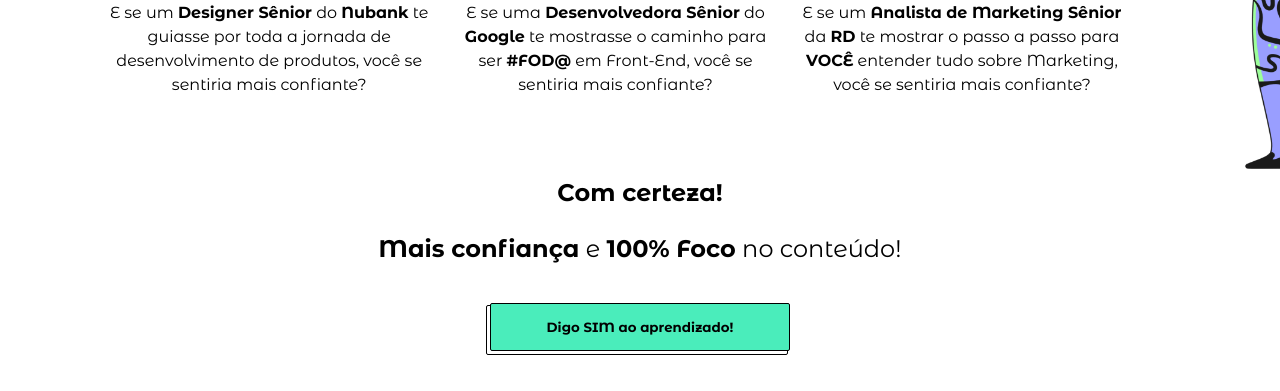
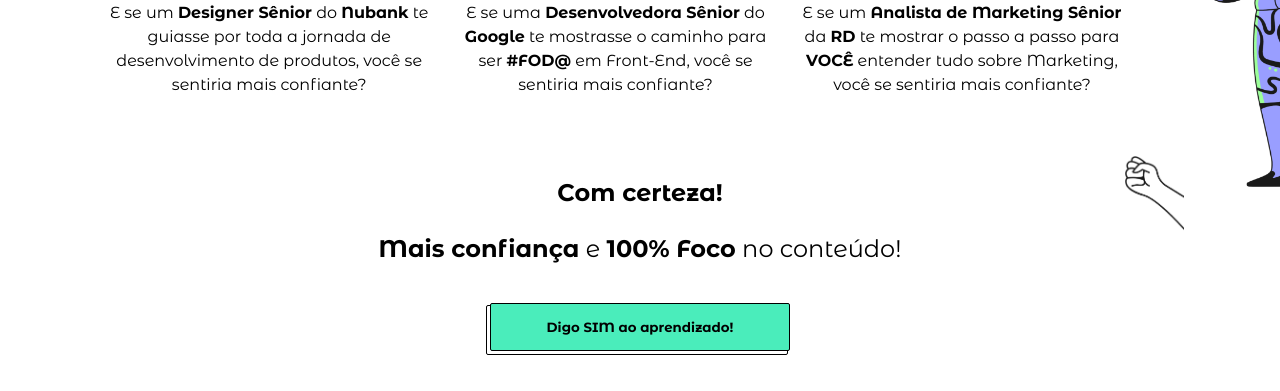
Before and after one commit to braineeacademy/landing-page, a plain HTML site: page index.html in a window 1280 px wide. Shown: the part 789-1180 px from the top of the page. Drawn offline with Linux system fonts and the light colour scheme; a script that the page names is missing.

Commit message:
Updating images

```diff
--- a/css/style.css
+++ b/css/style.css
@@ -24,10 +24,17 @@
 
 #boxes {
     background-image: url('../img/teacher.png');
-    background-position: right 150px;
+    background-position: right 180px;
     background-repeat: no-repeat;
-    background-size: 150px;
-  }
+    background-size: 144px;
+}
+
+#arms {
+    background-image: url('../img/right-arm.png');
+    background-position: right 0px;
+    background-repeat: no-repeat;
+    background-size: 60px;
+}
 
 .button_1 {
     position: absolute;
--- a/index.html
+++ b/index.html
@@ -54,7 +54,7 @@
             </div>
         </div>
 
-        <div class="container">
+        <div class="container" id="arms">
             <h2>Com certeza!</h2>
             <h1 style="font-weight: 100;"><b>Mais confiança</b> e <b>100% Foco</b> no conteúdo!</h1>
 
```
Also changed, not shown: img/left-arm.png (added), img/right-arm.png (added).
